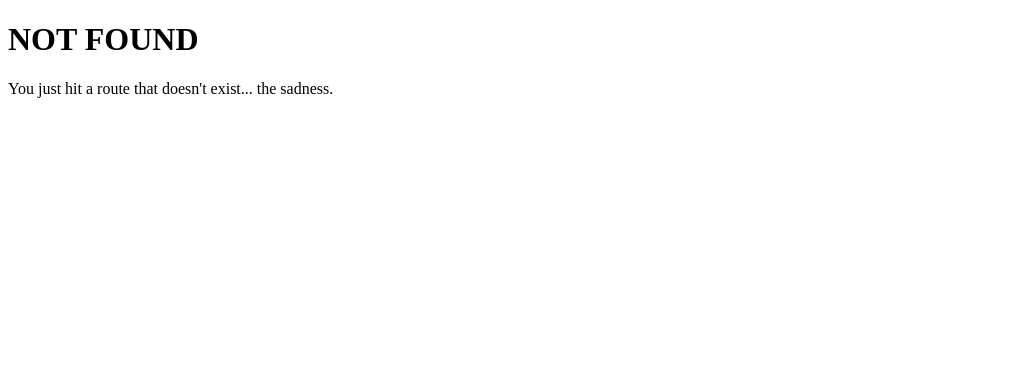
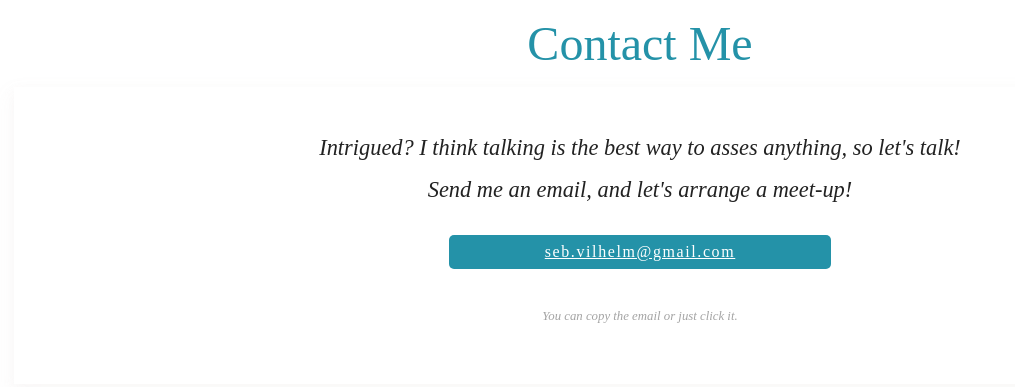
Before and after one commit to sebvilhelm/internship-application, a Gatsby site: page /contact in a window 1280 px wide. Before the commit this address had no page. Shown: the whole page, without its empty margins (0-1015 px from the left). Built offline with nearby package versions, Linux system fonts and the light colour scheme; Gatsby itself is replaced by a stand-in of ours.

Commit message:
almost there

```diff
--- a/src/components/Header/index.js
+++ b/src/components/Header/index.js
@@ -63,7 +63,7 @@ const linkCss = css`
     left: 0;
     height: 100%;
     width: 100%;
-    border-bottom: 3px solid ${theme.primary};
+    border-bottom: 3px solid ${theme.darkPrimary};
   }
   @media (max-width: 40rem) {
     &.active {
@@ -107,7 +107,7 @@ const Header = () => (
       <Nav>
         {navLinks.map(({ link, title, iconType }) => (
           <StyledNavLink key={title} exact activeClassName="active" to={link}>
-            <StyledIcon size={20} type={iconType} fill={theme.primary} />
+            <StyledIcon size={18} type={iconType} fill={theme.primary} />
             {title}
           </StyledNavLink>
         ))}
--- a/src/components/Typography/index.js
+++ b/src/components/Typography/index.js
@@ -1,11 +1,15 @@
 import styled from 'styled-components';
 import theme from '../../theme';
+
+const centerText = props => props.center && 'text-align: center';
 
 export const Title = styled.h1`
   color: ${props => (props.theme === 'light' ? theme.offWhite : theme.primary)};
   font-weight: 400;
   font-size: 3rem;
   margin: 1rem 0;
+  ${centerText};
+
   strong {
     font-style: normal;
     font-weight: 600;
@@ -24,6 +28,7 @@ export const SubTitle = styled.p`
   letter-spacing: 0.1em;
   font-size: 1rem;
   margin: 1rem 0 2rem;
+  ${centerText};
 
   @media (max-width: 40rem) {
     font-size: 0.8rem;
@@ -35,6 +40,7 @@ export const H1 = styled.h1`
   font-weight: 400;
   font-size: 2.5rem;
   margin: 1.2rem 0;
+  ${centerText};
   strong {
     font-style: normal;
     font-weight: 900;
@@ -54,6 +60,7 @@ export const H2 = styled.h2`
   font-weight: 400;
   font-size: 2rem;
   margin: 1rem 0;
+  ${centerText};
 `;
 
 export const H3 = styled.h3`
@@ -61,12 +68,14 @@ export const H3 = styled.h3`
   font-weight: 400;
   font-size: 1.7rem;
   margin: 0.3rem 0 1rem;
+  ${centerText};
 `;
 export const H4 = styled.h4`
   color: ${props => (props.color ? props.color : theme.darkGrey)};
   font-weight: 400;
   font-size: ${props => (props.small ? '1rem' : '1.3rem')};
   margin: 0.3rem 0 1rem;
+  ${centerText};
   li > & {
     margin: 0;
   }
@@ -95,9 +104,10 @@ export const Psst = styled.span`
 export const Text = styled.p`
   color: ${theme.darkGrey};
   margin: 0.5rem 0;
-  max-width: 45rem;
+  ${props => !props.fullWidth && `max-width: 45rem;`};
   font-weight: 300;
   line-height: 1.7;
+  ${centerText};
   strong {
     font-weight: 500;
   }
@@ -113,6 +123,7 @@ export const TextIntro = styled.p`
   margin: 1rem 0;
   font-weight: 300;
   font-style: italic;
+  ${centerText};
   a {
     font-weight: 400;
     color: ${theme.primary};
--- a/src/pages/404.js
+++ b/src/pages/404.js
@@ -1,9 +1,15 @@
 import React from 'react'; // eslint-disable-line import/no-extraneous-dependencies
+import { Title, SubTitle } from '../components/Typography';
 
 const NotFoundPage = () => (
   <div>
-    <h1>NOT FOUND</h1>
-    <p>You just hit a route that doesn&#39;t exist... the sadness.</p>
+    <Title>NOT FOUND</Title>
+    <SubTitle>
+      Nothing to see here{' '}
+      <span role="img" aria-label="Sad face">
+        😢
+      </span>
+    </SubTitle>
   </div>
 );
 
--- /dev/null
+++ b/src/pages/contact.js
@@ -0,0 +1,42 @@
+import React from 'react'; // eslint-disable-line import/no-extraneous-dependencies
+import styled from 'styled-components';
+import Helmet from 'react-helmet';
+import { OutboundLink } from 'gatsby-plugin-google-analytics';
+import { Title, TextIntro, Text, Psst } from '../components/Typography';
+import theme from '../theme';
+
+const TextContainer = styled.div`
+  max-width: ${theme.maxScreenWidth};
+  margin: 0 auto;
+  background-color: ${theme.white};
+  padding: 2rem 1rem 3rem;
+  box-shadow: 0 2px 10px hsla(13, 15%, 85%, 0.1), 0 10px 20px 5px hsla(13, 2%, 65%, 0.05);
+`;
+
+const CTA = styled(OutboundLink)`
+  display: block;
+  width: 350px;
+  text-align: center;
+  margin: 2rem auto;
+  background-color: ${theme.primary};
+  color: ${theme.white};
+  padding: 0.5rem 1rem;
+  letter-spacing: 0.1em;
+  border-radius: 5px;
+`;
+
+const ContactPage = () => (
+  <section>
+    <Title center>Contact Me</Title>
+    <TextContainer>
+      <TextIntro center>Intrigued? I think talking is the best way to asses anything, so let's talk!</TextIntro>
+      <TextIntro center>Send me an email, and let's arrange a meet-up!</TextIntro>
+      <CTA href="mailto:seb.vilhelm@gmail.com">seb.vilhelm@gmail.com</CTA>
+      <Text fullWidth center>
+        <Psst>You can copy the email or just click it.</Psst>
+      </Text>
+    </TextContainer>
+  </section>
+);
+
+export default ContactPage;
--- a/src/pages/previous-work.js
+++ b/src/pages/previous-work.js
@@ -21,6 +21,7 @@ const Card = styled.li`
   background: white;
   padding: 1rem 2rem 2rem;
   list-style: none;
+  box-shadow: 0 2px 10px hsla(13, 15%, 85%, 0.1), 0 10px 20px 5px hsla(13, 2%, 65%, 0.05);
   ${props => props.showBorder && `border-left: 3px solid transparent`};
   border-color: ${props =>
     props.type === 'wordpress'
```
Also changed, not shown: src/components/Footer/index.js (+12 -3 lines), src/pages/index.js (+3 -9 lines).
